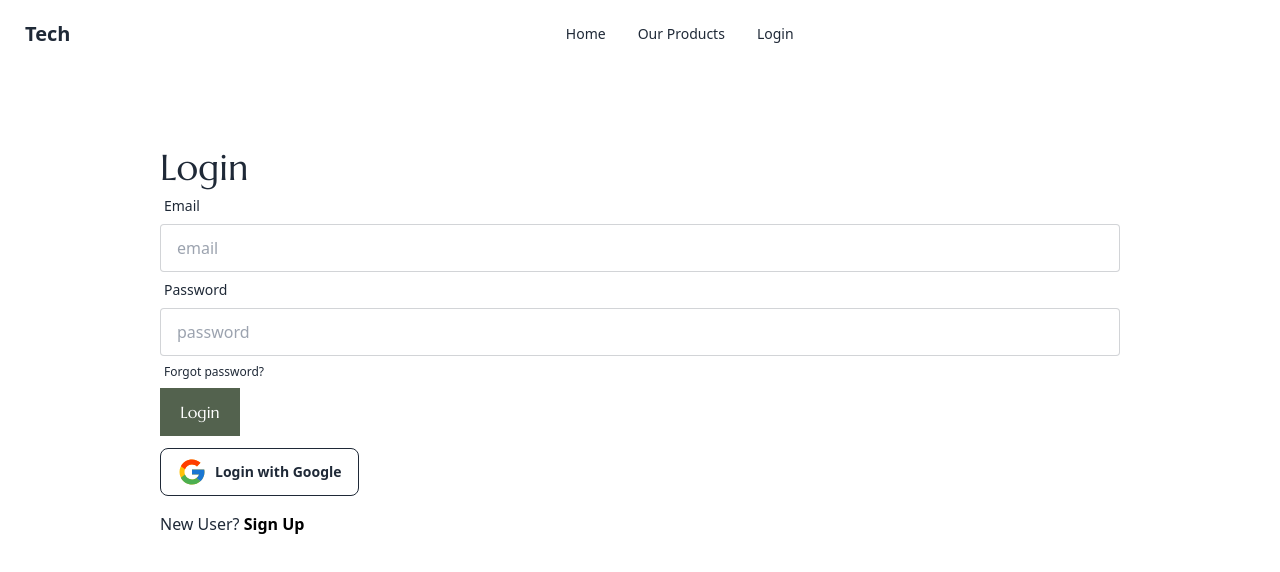
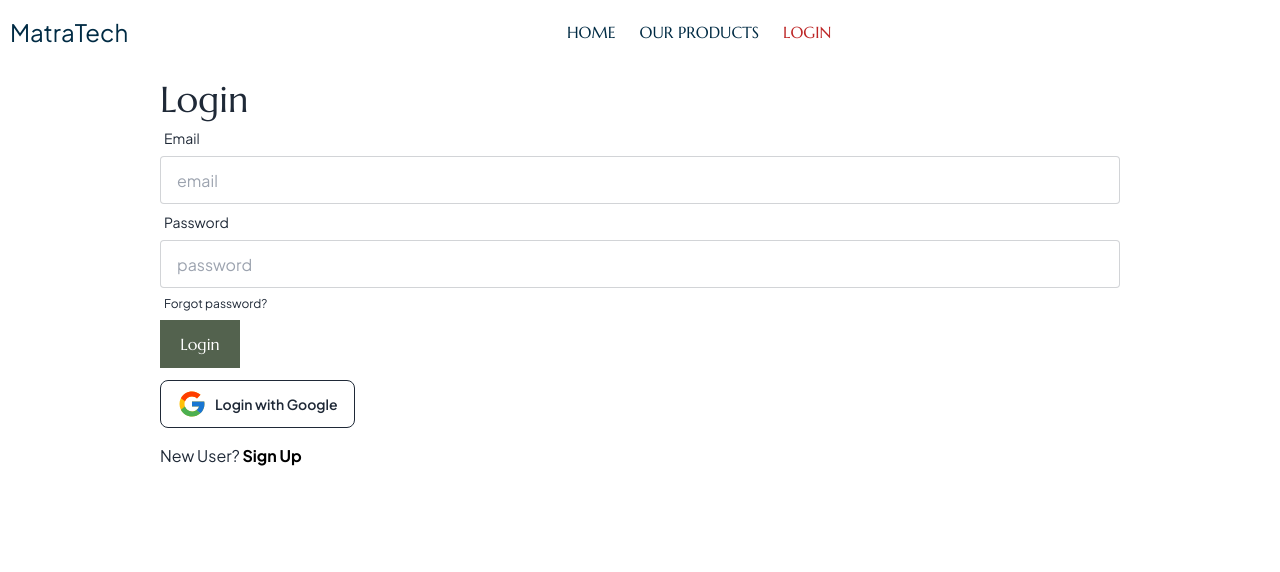
Before and after one commit to JannaturNur08/tech-product-website-client-repo, a React (Vite) app: page /login in a window 1280 px wide. Shown: the top 572 px of the page. Built offline with nearby package versions, Linux system fonts and the light colour scheme; no server answers.

Commit message:
review products sorted by pending status

```diff
--- a/package.json
+++ b/package.json
@@ -19,6 +19,7 @@
     "moment": "^2.29.4",
     "react": "^18.2.0",
     "react-dom": "^18.2.0",
+    "react-helmet-async": "^2.0.1",
     "react-hook-form": "^7.48.2",
     "react-icons": "^4.12.0",
     "react-router-dom": "^6.20.0",
--- a/src/App.jsx
+++ b/src/App.jsx
@@ -1,4 +1,4 @@
-
+import './App.css';
 
 function App() {
 
--- a/src/Pages/Dashboard/Moderator/ReviewProducts/ReviewProducts.jsx
+++ b/src/Pages/Dashboard/Moderator/ReviewProducts/ReviewProducts.jsx
@@ -3,9 +3,10 @@ import useProducts from "../../../../hooks/useProducts";
 
 import useAxiosPublic from "../../../../hooks/useAxiosPublic";
 import Swal from "sweetalert2";
+import useSortByPendingProducts from "../../../../hooks/useSortByPendingProducts";
 
 const ReviewProducts = () => {
-	const [products, refetch] = useProducts();
+	const [products, refetch] = useSortByPendingProducts();
 	const axiosPublic = useAxiosPublic();
 
 	const handleAccept = async (productId) => {
@@ -22,6 +23,13 @@ const ReviewProducts = () => {
 			);
 
 			refetch(newProducts);
+			Swal.fire({
+				position: "top-end",
+				icon: "success",
+				title: 'Posted Product is accepted.',
+				showConfirmButton: false,
+				timer: 1500,
+			});
 		} catch (error) {
 			console.error(`Error accepting product ${productId}:`, error);
 		}
@@ -95,12 +103,12 @@ const ReviewProducts = () => {
 
 								<th>
 									<Link to={`/productDetails/${item._id}`}>
-										<button className="btn btn-ghost btn-md bg-blue-500 text-white">
+										<button className="btn btn-ghost btn-md bg-white text-blue-400">
 											View Details
 										</button>
 									</Link>
 								</th>
-								<th>
+								<th style={{ color: item.status === 'accepted' ? "green" : "" }}>
 									{item.status === "accepted" ? (
 										"Accepted"
 									) : (
@@ -113,7 +121,7 @@ const ReviewProducts = () => {
 										</button>
 									)}
 								</th>
-								<th>
+								<th style={{ color: item.status === 'rejected' ? "red" : " " }}>
 									{item.status === "rejected" ? (
 										"Rejected"
 									) : (
@@ -126,7 +134,7 @@ const ReviewProducts = () => {
 										</button>
 									)}
 								</th>
-								<th>
+								<th style={{ color: item.featured === 'featured' ? "blue" : " " }}>
 									{item.featured === "featured" ? (
 										"Featured"
 									) : (
@@ -134,7 +142,7 @@ const ReviewProducts = () => {
 											onClick={() =>
 												handleFeatured(item._id)
 											}
-											className="btn btn-outline btn-accent btn-md text-white">
+											className="btn btn-outline btn-accent btn-md text-white" disabled={item.status!=='accepted'}>
 											Make featured
 										</button>
 									)}
--- a/src/Pages/Dashboard/Users/MyProducts/MyProducts.jsx
+++ b/src/Pages/Dashboard/Users/MyProducts/MyProducts.jsx
@@ -70,7 +70,7 @@ const MyProducts = () => {
 										</div>
 									</td>
 									<td>{item.vote}</td>
-									<td>{item.status}</td>
+									<td style={{ color: item.status === 'accepted' ? "green" : "red" }}>{item.status}</td>
 									<th>
                                     <Link to={`/dashboard/updateProducts/${item._id}`}>
                                             <button
--- /dev/null
+++ b/src/Pages/Shared/Navbar/Navbar.css
@@ -0,0 +1,15 @@
+a.active {
+	color: #bd2525;
+
+}
+.sticky-header {
+    position: fixed;
+    top: 0;
+    left: 0;
+    width: 100%;
+     background-color: white;
+    /* color: #fff; */
+    padding: 10px;
+    text-align: center;
+    z-index: 100;
+}
--- a/src/Pages/Shared/Navbar/Navbar.jsx
+++ b/src/Pages/Shared/Navbar/Navbar.jsx
@@ -1,7 +1,8 @@
-import { Link } from "react-router-dom";
+import { Link, NavLink } from "react-router-dom";
 import useAuth from "../../../hooks/useAuth";
 import useAdmin from "../../../hooks/useAdmin";
 import useModerator from "../../../hooks/useModerator";
+import './Navbar.css';
 
 const Navbar = () => {
 	const { user, logOut } = useAuth();
@@ -18,15 +19,30 @@ const Navbar = () => {
 	const navOptions = (
 		<>
 			<li>
-				<Link to="/">Home</Link>
+			<NavLink
+					to="/"
+					className={({ isActive, isPending }) =>
+						isPending ? "pending" : isActive ? "active " : ""
+					}>
+					HOME
+				</NavLink>
 			</li>
 			<li>
-				<Link to="/products">Our Products</Link>
+
+				<NavLink
+					to="/products"
+					className={({ isActive, isPending }) =>
+						isPending ? "pending" : isActive ? "active " : ""
+					}>
+					OUR PRODUCTS
+				</NavLink>
 			</li>
 
 			{!user ? (
 				<li>
-					<Link to="/login">Login</Link>
+					<NavLink to="/login" className={({ isActive, isPending }) =>
+						isPending ? "pending" : isActive ? "active " : ""
+					}>LOGIN</NavLink>
 				</li>
 			) : (
 				""
@@ -35,9 +51,9 @@ const Navbar = () => {
 	);
 	return (
 		<div>
-			<div className="navbar bg-base-100">
+			<div className="navbar bg-base-100 text-xl sticky-header text-textColor">
 				<div className="flex-1">
-					<a className="btn btn-ghost text-xl">Tech</a>
+					<a className="  text-2xl">MatraTech</a>
 				</div>
 				<div className="navbar-start">
 					<div className="dropdown">
@@ -58,13 +74,13 @@ const Navbar = () => {
 						</label>
 						<ul
 							tabIndex={0}
-							className="menu menu-compact dropdown-content mt-3 p-2 shadow bg-base-100 rounded-box w-52">
+							className="menu menu-compact dropdown-content mt-3 p-2  rounded-box w-52">
 							{navOptions}
 						</ul>
 					</div>
 				</div>
 				<div className="navbar-center hidden lg:flex">
-					<ul className="menu menu-horizontal px-1">{navOptions}</ul>
+					<ul className="flex gap-6 px-1  font-mercellus text-base">{navOptions}</ul>
 				</div>
 				<div className="navbar-end">
 					{user ? (
--- /dev/null
+++ b/src/hooks/useSortByPendingProducts.jsx
@@ -0,0 +1,22 @@
+import { useQuery } from "@tanstack/react-query";
+import useAxiosPublic from "./useAxiosPublic";
+
+const useSortByPendingProducts = () => {
+    const axiosPublic = useAxiosPublic();
+
+    const { refetch, data: products = [] } = useQuery({
+        queryKey: ["products"],
+        queryFn: async () => {
+          const res = await axiosPublic.get("/products");
+          const sortedData = res.data.sort((a, b) => {
+            // Custom sorting logic based on "status"
+            const statusOrder = { pending: 0, accepted: 1, rejected: 2 };
+            return statusOrder[a.status] - statusOrder[b.status];
+          });
+          return sortedData;
+        },
+    });
+    return [products,refetch];
+};
+
+export default useSortByPendingProducts;
--- a/src/index.css
+++ b/src/index.css
@@ -9,10 +9,10 @@
 	--link_color: navy;
 }
 
-[data-theme="dark"] {
+[data-theme = "dark"] {
 	--body_background: #202224;
 	--body_color: #d7d4cf;
-	--link_color: cyan;
+	--link_color: #33a1ff;
 }
 
 * {
--- a/src/layout/Main.jsx
+++ b/src/layout/Main.jsx
@@ -1,6 +1,5 @@
-
-import { Outlet } from 'react-router-dom';
-import Navbar from '../Pages/Shared/Navbar/Navbar';
+import { Outlet } from "react-router-dom";
+import Navbar from "../Pages/Shared/Navbar/Navbar";
 
 const Main = () => {
 	return (
--- a/src/main.jsx
+++ b/src/main.jsx
@@ -6,6 +6,7 @@ import { RouterProvider } from "react-router-dom";
 import { router } from "./Routes/Routes";
 import AuthProvider from "./Providers/AuthProvider";
 import { QueryClient, QueryClientProvider } from "@tanstack/react-query";
+import { HelmetProvider } from "react-helmet-async";
 
 const queryClient = new QueryClient();
 
@@ -13,9 +14,11 @@ ReactDOM.createRoot(document.getElementById("root")).render(
 	<React.StrictMode>
 		<AuthProvider>
 			<QueryClientProvider client={queryClient}>
-				<div className="max-w-screen-xl mx-auto">
+				<HelmetProvider>
+				<div className="max-w-screen-xl mx-auto font-jakarta">
 					<RouterProvider router={router} />
 				</div>
+				</HelmetProvider>
 			</QueryClientProvider>
 		</AuthProvider>
 	</React.StrictMode>
--- a/tailwind.config.js
+++ b/tailwind.config.js
@@ -17,10 +17,10 @@ export default {
 
       },
       hover : {
-        bg_color : '#AB916C',
+        hoverColor : '#0078ff',
       },
       textColor : {
-        secondary : "#5B6956",
+        textColor : "#002b44",
       }
     },
   },
```
Also changed, not shown: 1 other file (tests, documents, lock files or other folders). Lines whose indentation alone changed are shown as unchanged.
